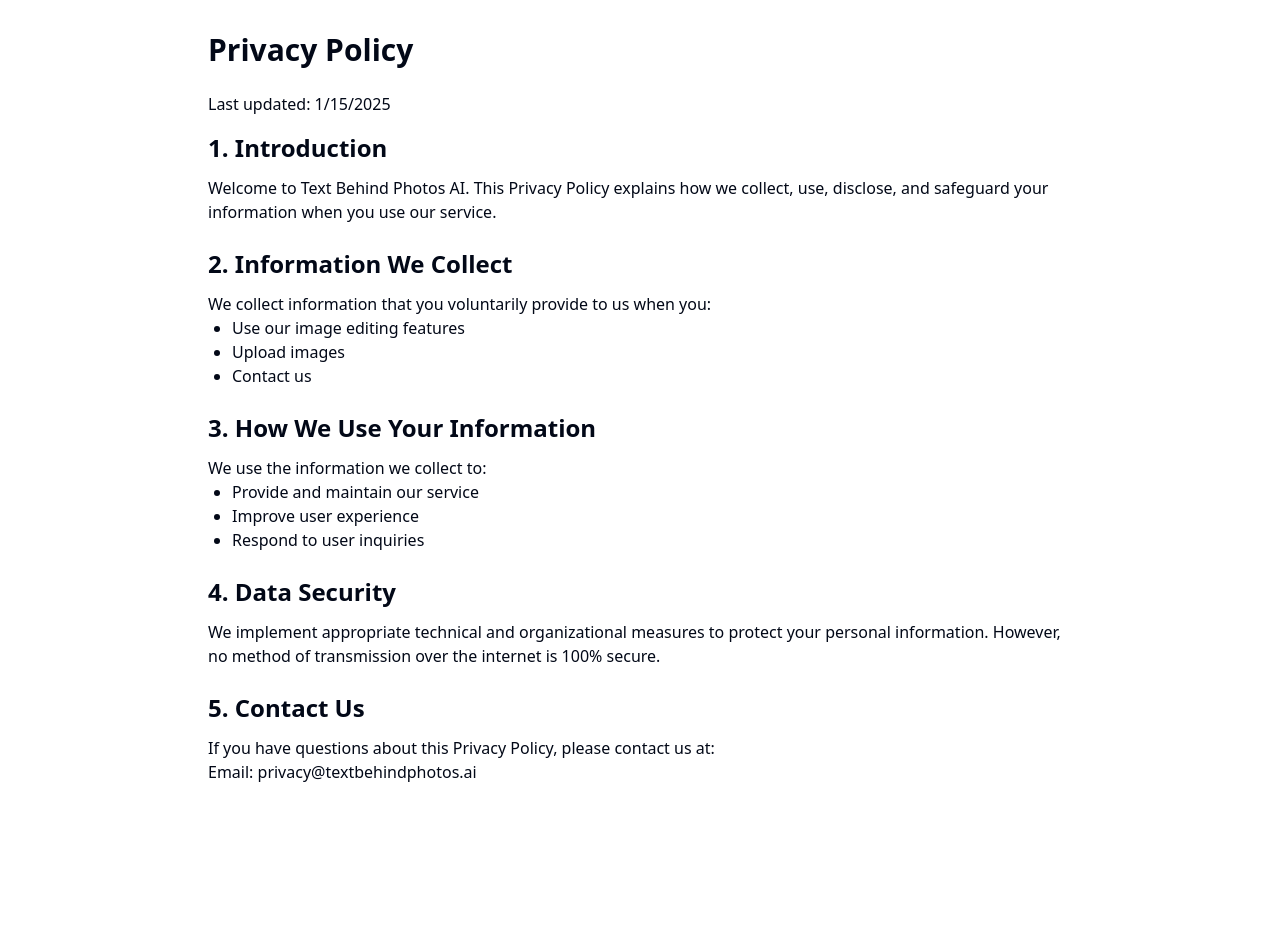
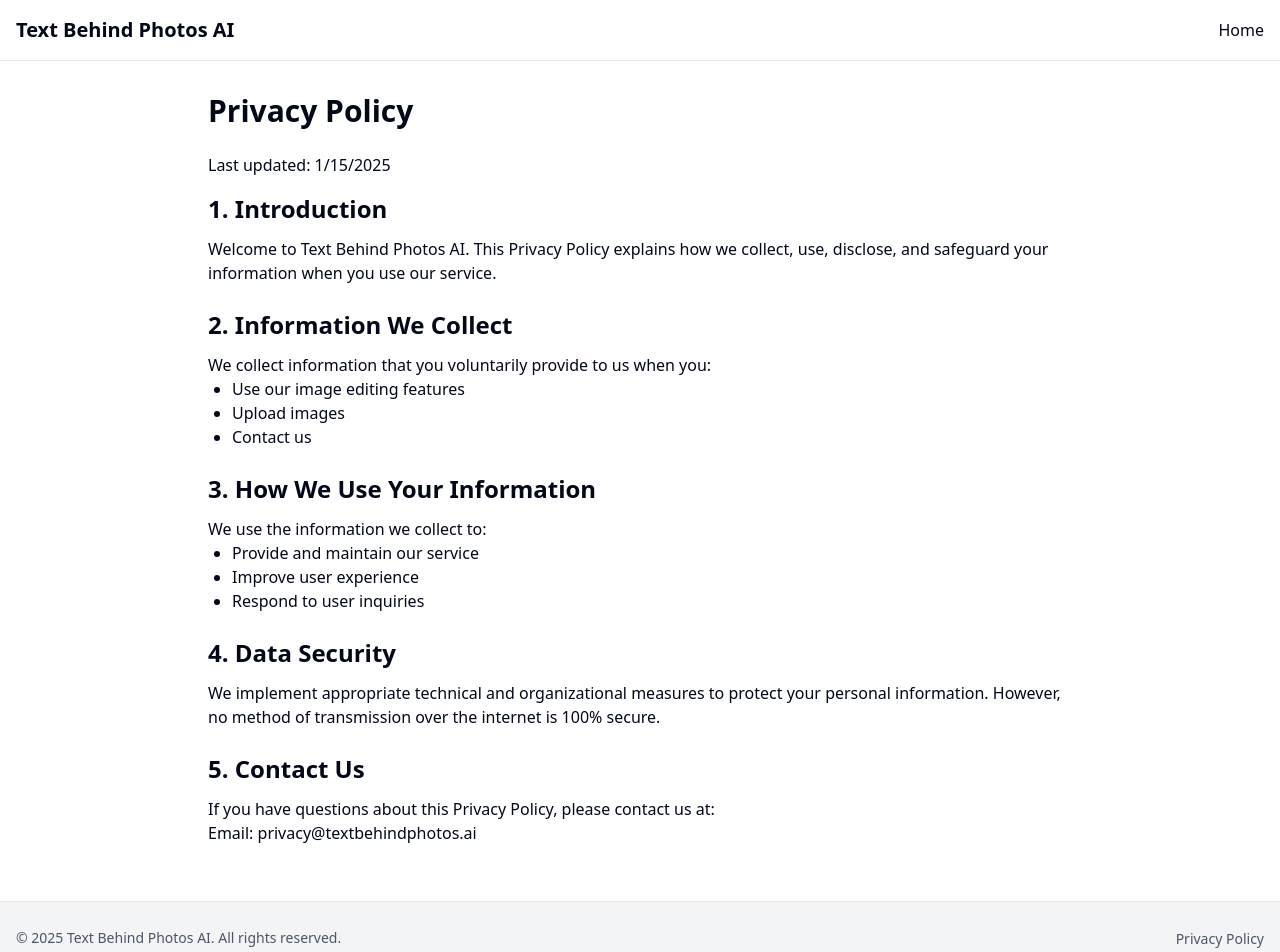
Before and after one commit to getridbug-png/layer-text-editor-05, a React (Vite) app: page /privacy in a window 1280 px wide. Shown: the top 952 px of the page. Before the commit the page ends 840 px from the top, so only its background shows below. Built offline with nearby package versions, Linux system fonts and the light colour scheme; a web font is replaced by a local one.

Commit message:
Add header and footer to privacy page
Implemented a header and footer for the Privacy Policy page to enhance the layout and provide consistent navigation across the application.
[skip gpt_engineer]

```diff
--- a/src/pages/Privacy.tsx
+++ b/src/pages/Privacy.tsx
@@ -1,7 +1,21 @@
 import React from "react";
+import { Link } from "react-router-dom";
 
 const Privacy = () => {
   return (
+    <div className="min-h-screen flex flex-col">
+      {/* Header */}
+      <header className="bg-white border-b">
+        <div className="container mx-auto px-4 py-4 flex justify-between items-center">
+          <Link to="/" className="text-xl font-bold">Text Behind Photos AI</Link>
+          <nav>
+            <Link to="/" className="hover:text-gray-600">Home</Link>
+          </nav>
+        </div>
+      </header>
+
+      {/* Main Content */}
+      <main className="flex-grow">
         <div className="container mx-auto px-4 py-8 max-w-4xl">
           <h1 className="text-3xl font-bold mb-6">Privacy Policy</h1>
 
@@ -52,6 +66,20 @@ const Privacy = () => {
             </section>
           </div>
         </div>
+      </main>
+
+      {/* Footer */}
+      <footer className="bg-gray-100 border-t">
+        <div className="container mx-auto px-4 py-6">
+          <div className="flex justify-between items-center">
+            <p className="text-sm text-gray-600">© {new Date().getFullYear()} Text Behind Photos AI. All rights reserved.</p>
+            <nav>
+              <Link to="/privacy" className="text-sm text-gray-600 hover:text-gray-900">Privacy Policy</Link>
+            </nav>
+          </div>
+        </div>
+      </footer>
+    </div>
   );
 };
 
```
Lines whose indentation alone changed are shown as unchanged.
